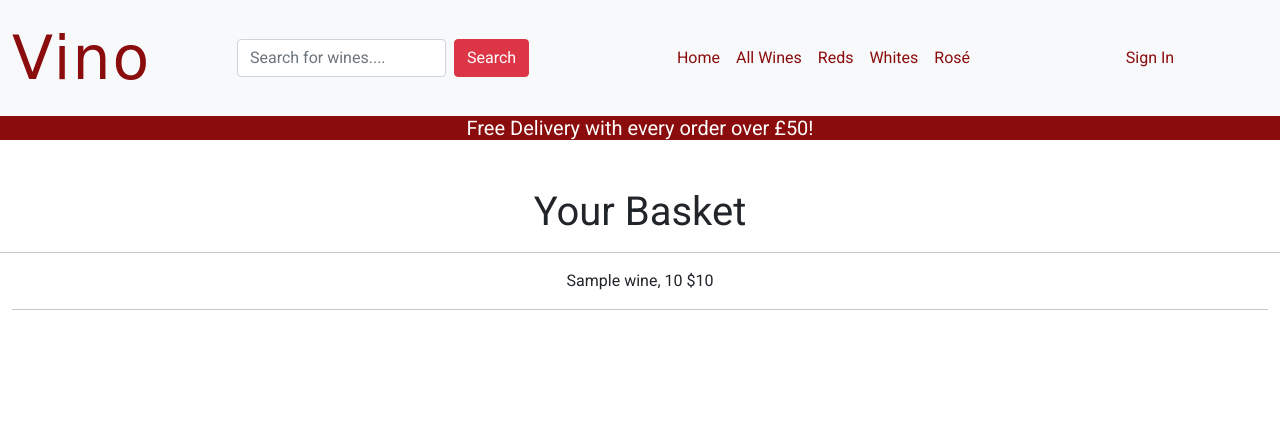
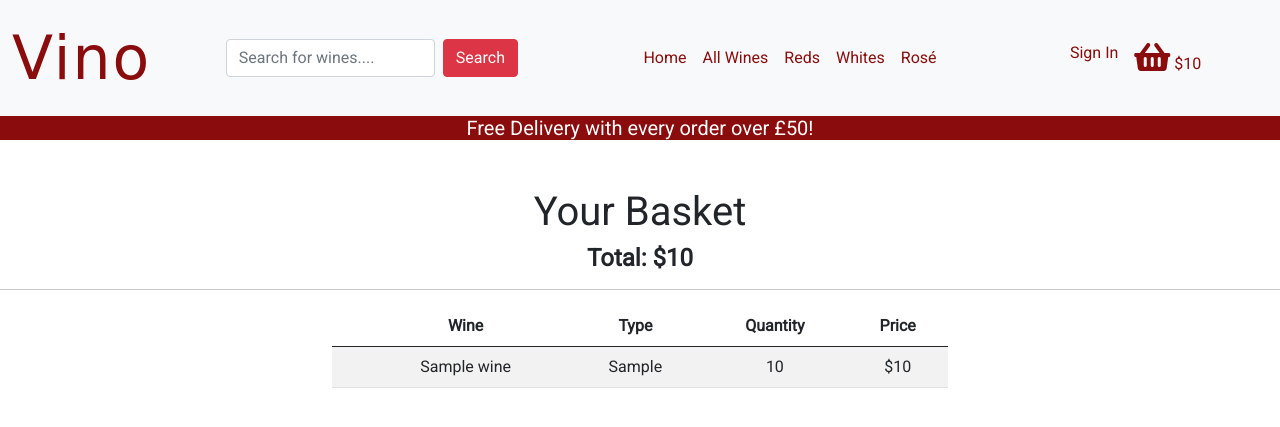
Before and after one commit to Bradders81/vino, a Django app: template basket/templates/basket/basket.html in a window 1280 px wide. Shown: the top 427 px of the page. Run offline with Django 3.2, Linux system fonts and the light colour scheme; the template is opened without the code that fills it: most values are stand-ins (such as "Sample title", 1, 10 or a date in 2020); some libraries are stand-ins or nearby versions; some web fonts are replaced.

Commit message:
Update basket tempalte layout and add total to navbar

```diff
--- a/basket/templates/basket/basket.html
+++ b/basket/templates/basket/basket.html
@@ -1,18 +1,37 @@
 {% extends 'base.html' %} {% block content %}
 <h1 class="center mt-5">Your Basket</h1>
-<hr>
+<h4 class="center"><strong>Total: ${{ total }}</strong> </h4>
+<hr />
 
 <div class="container-fluid center">
 	<div class="row">
-		<div class="col">
+		<div class="col-sm-12 col-md-6 offset-md-3">
+			<!-- Credt/Table taken from Bootstrap and amended for this project -->
+			<table class="table table-striped">
+				<thead>
+					<tr>
+						<th scope="col"></th>
+						<th scope="col">Wine</th>
+						<th scope="col">Type</th>
+						<th scope="col">Quantity</th>
+						<th scope="col">Price</th>
+					</tr>
+				</thead>
+				<tbody>
 					{% for item in basket_items %}
 					<tr>
-				<td>{{ item.wine.wine_name }},</td>
+						<td></td>
+						<td>{{ item.wine.wine_name }}</td>
+						<td>{{ item.wine.wine_type }}</td>
 						<td>{{ item.quantity }}</td>
 						<td>${{ item.wine.price }}</td>
-                <hr>
 					</tr>
+
+					{% endfor %} {% for item in basket_items %}
+
 					{% endfor %}
+				</tbody>
+			</table>
 		</div>
 	</div>
 </div>
--- a/templates/navbar.html
+++ b/templates/navbar.html
@@ -73,19 +73,20 @@
 					<a class="nav-link" aria-current="page" href="{% url 'profile' %}"
 						><i class="fas fa-2x fa-user"></i></a>
 				</li>
-
-				<li class="nav-item">
-					<a class="nav-link" aria-current="page" href="{% url 'basket' %}"
-						><i class="fas fa-2x fa-shopping-basket"></i></a
-					>
-				</li>
-
 				<li class="nav-item">
 					<a class="nav-link"
 						aria-current="page"
 						href="{% url 'account_logout' %}"
 						><i class="fas fa-2x fa-sign-out-alt"></i></a>
 				</li>
+
+				<li class="nav-item">
+					<a class="nav-link" aria-current="page" href="{% url 'basket' %}"
+						><i class="fas fa-2x fa-shopping-basket"></i> ${{ total }}</a
+					>
+									</li>
+
+
 
 				{% else %}
 				<li class="nav-item">
@@ -94,10 +95,12 @@
 				href="{% url 'account_login' %}"
 				>Sign In</a>
 				</li>
+				<li class="nav-item">
+					<a class="nav-link" aria-current="page" href="{% url 'basket' %}"
+						><i class="fas fa-2x fa-shopping-basket"></i> ${{ total }}</a
+					>
+
 				</li>
-					<li class="nav-item">
-				<a class="nav-link" aria-current="page" href="#"
-				></a>
 				{% endif %}
 			</ul>
 		</div>
```
Lines whose indentation alone changed are shown as unchanged.
